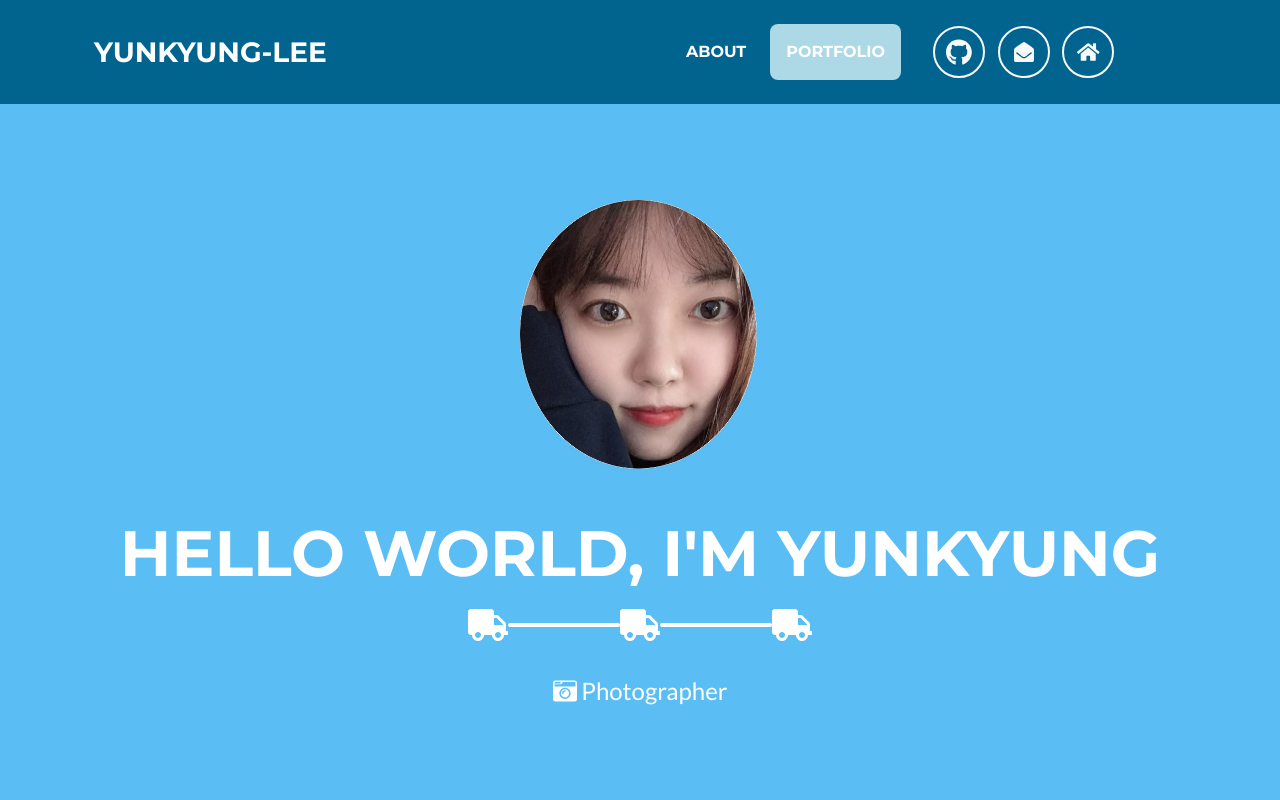
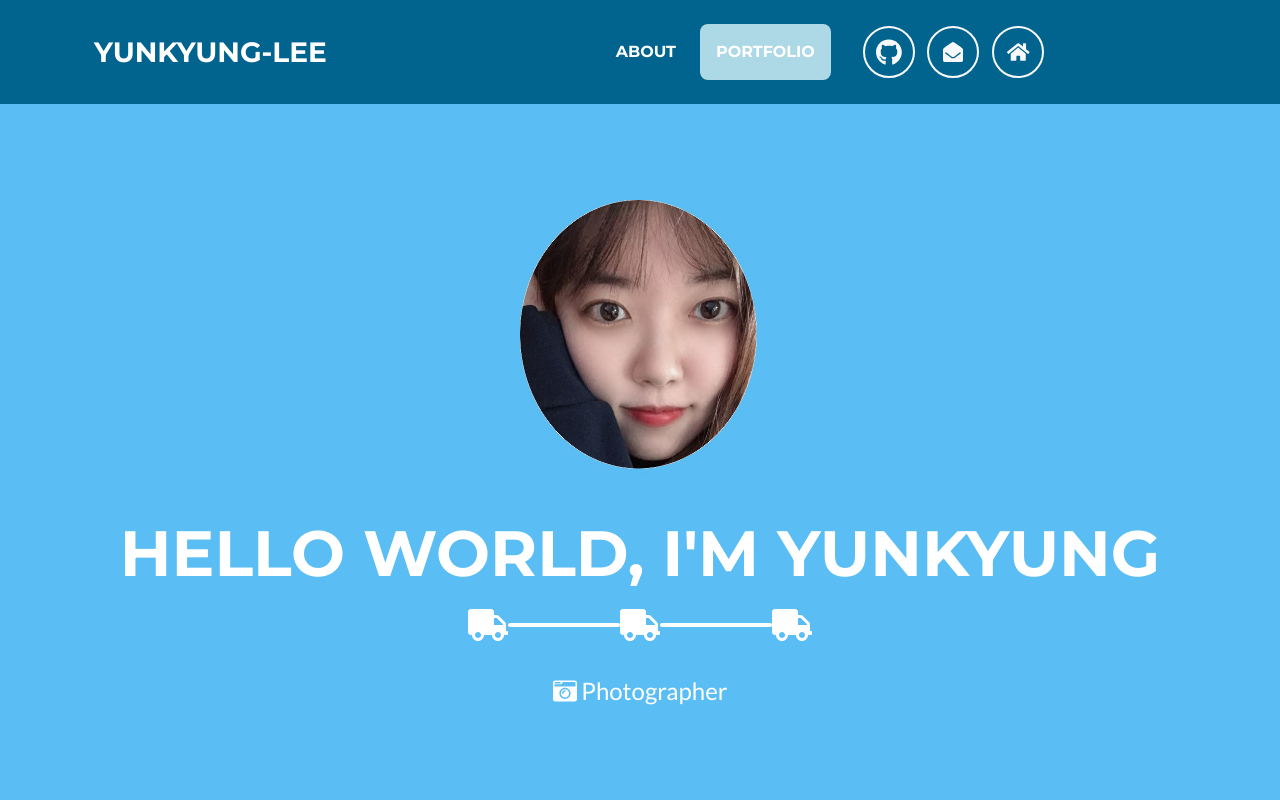
Before and after one commit to elly1223/week1-introduce2, a plain HTML site: page index.html in a window 1280 px wide. Shown: the top 800 px of the page. Drawn offline with nearby package versions, Linux system fonts and the light colour scheme.

Commit message:
Add files via upload

```diff
--- a/index.html
+++ b/index.html
@@ -30,7 +30,7 @@
                         <li class="nav-item mx-0 mx-lg-1"><a class="nav-link py-3 px-0 px-lg-3 rounded js-scroll-trigger" href="#about">About</a></li>
                         <li class="nav-item mx-0 mx-lg-1"><a class="nav-link py-3 px-0 px-lg-3 rounded js-scroll-trigger" href="#portfolio">Portfolio</a></li>
                     </ul>
-                <div class="col-lg-4 mb-5 mb-lg-0">
+                <div class="col-lg-5 mb-5 mb-lg-0">
                     <a class="btn btn-outline-light btn-social mx-1" href="https://github.com/yunkyung-creator" target="_blank"><i class="fab fa-github fa-lg"></i></a>
                     <a class="btn btn-outline-light btn-social mx-1" href="mailto:poew91@gmail.com" target="_blank"><i class="fa fa-envelope-open"></i></a>
                     <a class="btn btn-outline-light btn-social mx-1" href="https://velog.io/@poew" target="_blank"><i class="fa fa-home"></i></a>
```
